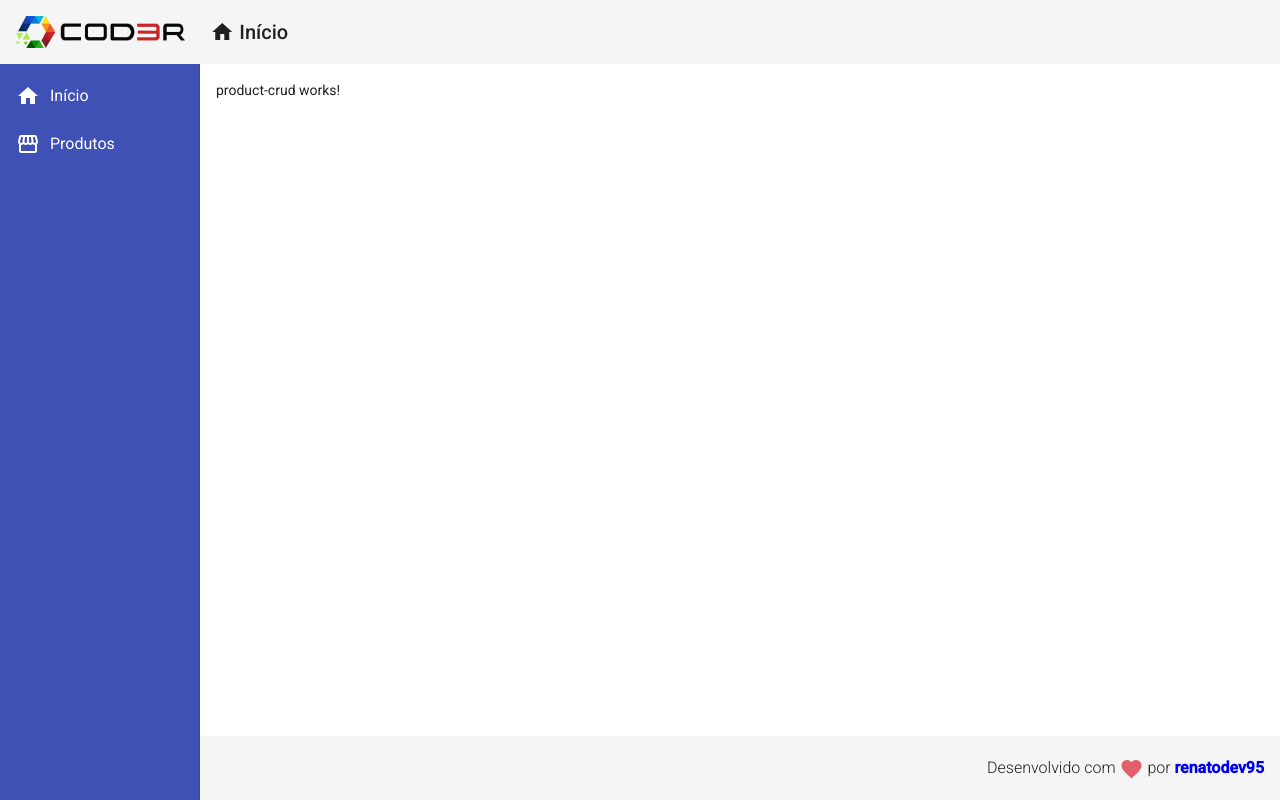
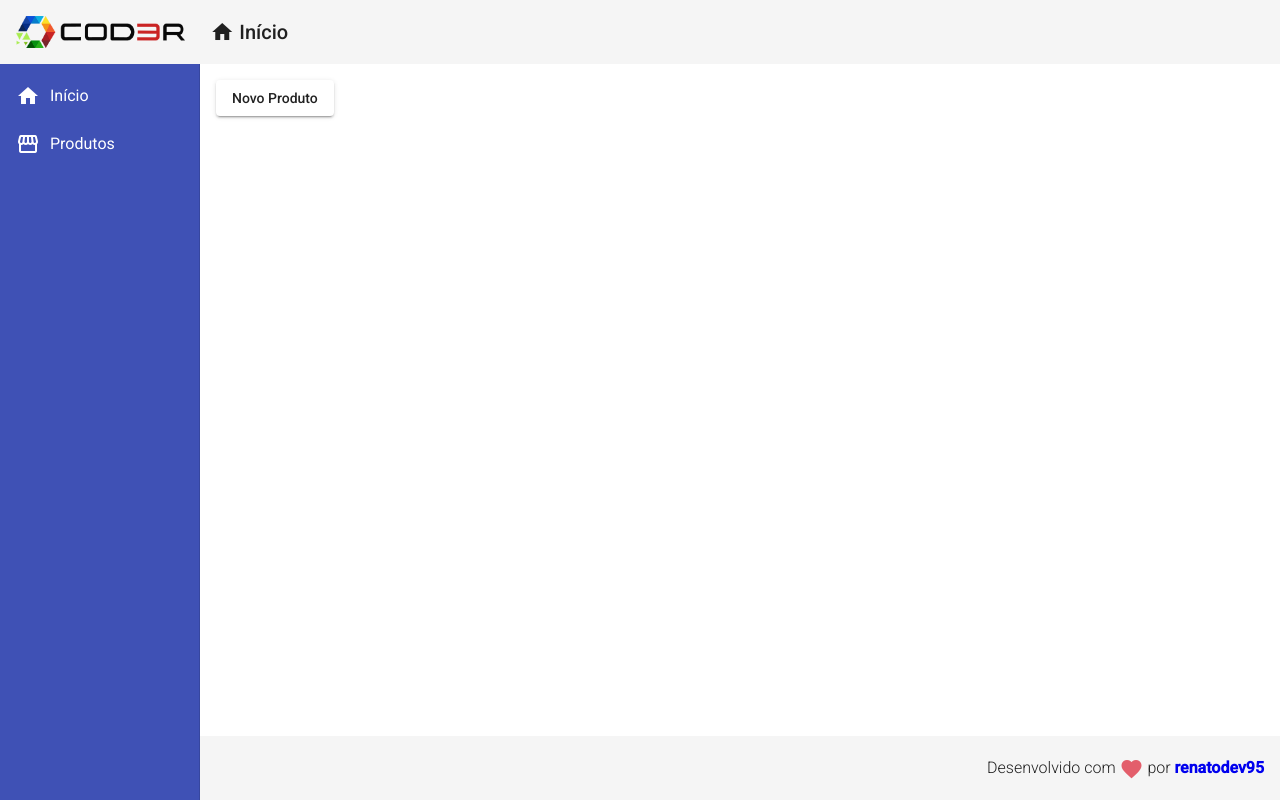
Before and after one commit to renatodev95/cod3r-angular, an Angular app in the folder frontend/: page /products in a window 1280 px wide. Built offline with nearby package versions, Linux system fonts and the light colour scheme.

Commit message:
usando injecao de dependencia do Angular para navegar para Tela de Criar Produtos

```diff
--- a/frontend/src/app/app.module.ts
+++ b/frontend/src/app/app.module.ts
@@ -18,6 +18,8 @@
 import { RedDirective } from './directives/red.directive';
 import { ForDirective } from './directives/for.directive';
 import { ProductCreateComponent } from './components/product/product-create/product-create.component';
+import { MatButtonModule } from '@angular/material/button';
+
 
 
 @NgModule({
@@ -39,7 +41,8 @@
     MatToolbarModule,
     MatSidenavModule,
     MatListModule,
-    MatCardModule
+    MatCardModule,
+    MatButtonModule
   ],
   providers: [],
   bootstrap: [AppComponent]
--- a/frontend/src/app/views/product-crud/product-crud.component.html
+++ b/frontend/src/app/views/product-crud/product-crud.component.html
@@ -1 +1,3 @@
-<p>product-crud works!</p>
+<button mat-raised-button (click)="navigateToProductCreate()">
+    Novo Produto
+</button>
--- a/frontend/src/app/views/product-crud/product-crud.component.ts
+++ b/frontend/src/app/views/product-crud/product-crud.component.ts
@@ -1,4 +1,5 @@
 import { Component, OnInit } from '@angular/core';
+import { Router } from '@angular/router';
 
 @Component({
   selector: 'app-product-crud',
@@ -7,9 +8,12 @@
 })
 export class ProductCrudComponent implements OnInit {
 
-  constructor() { }
+  constructor(private router: Router) { }
 
   ngOnInit(): void {
   }
 
+  navigateToProductCreate(): void {
+    this.router.navigate(['/products/create']);
+  }
 }
```
